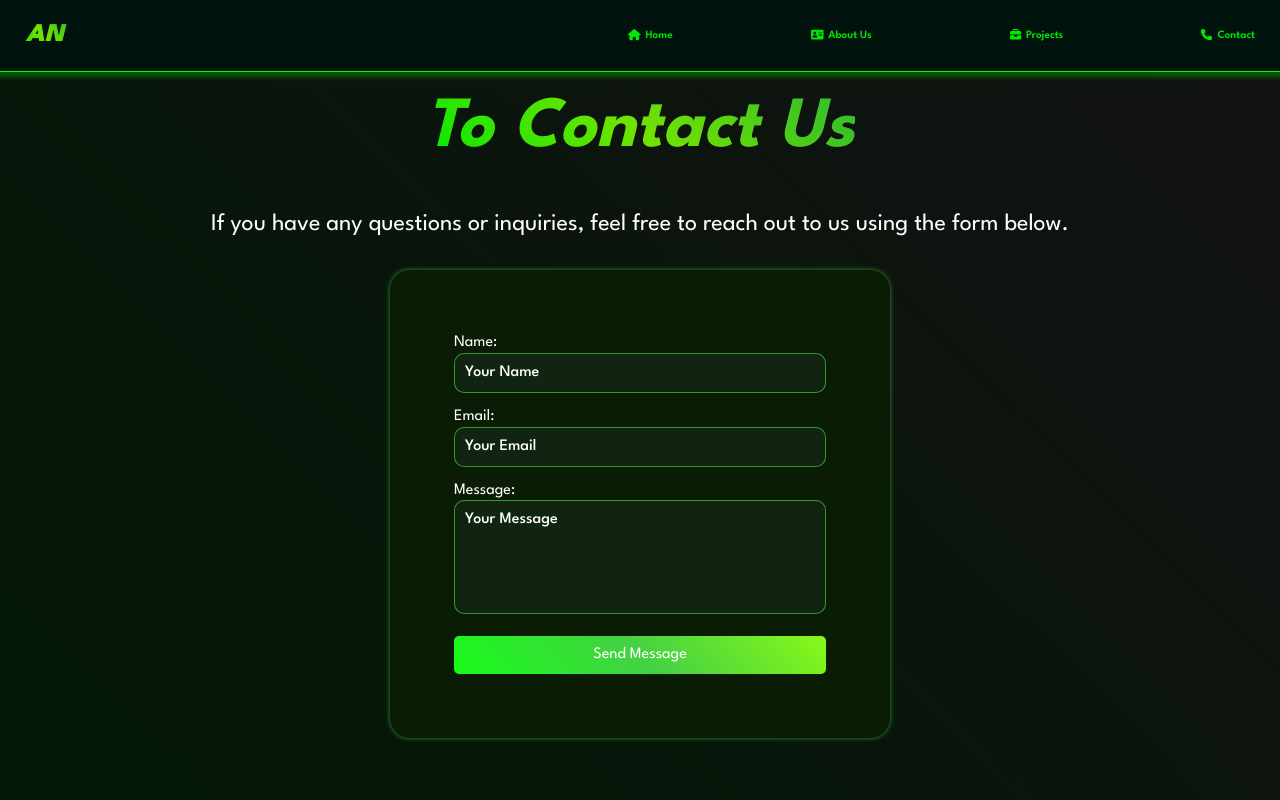
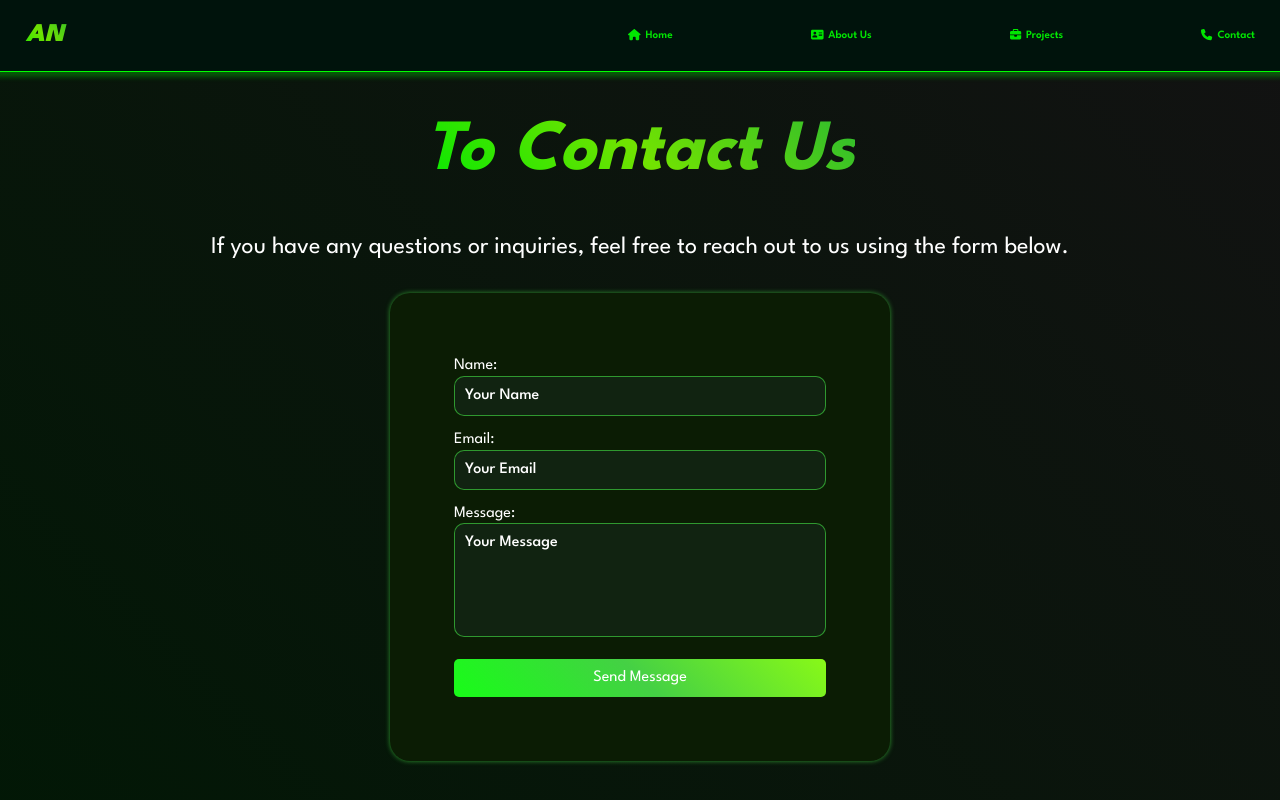
Before and after one commit to AN1001110/Portfolio, a React (Vite) app: page /contact in a window 1280 px wide. Shown: the top 800 px of the page. Built offline with nearby package versions, Linux system fonts and the light colour scheme.

Commit message:
My portfolio v1

```diff
--- a/src/styles/pages/contact.css
+++ b/src/styles/pages/contact.css
@@ -3,7 +3,7 @@
   justify-content: center;
   align-items: center;
   flex-direction: column;
-  min-height: 75vh;
+  min-height: 100vh;
 }
 .sec1-contact .container h1 {
   background-clip: text;
```
Also changed, not shown: src/pages/Contact.jsx (+11 -3 lines).
